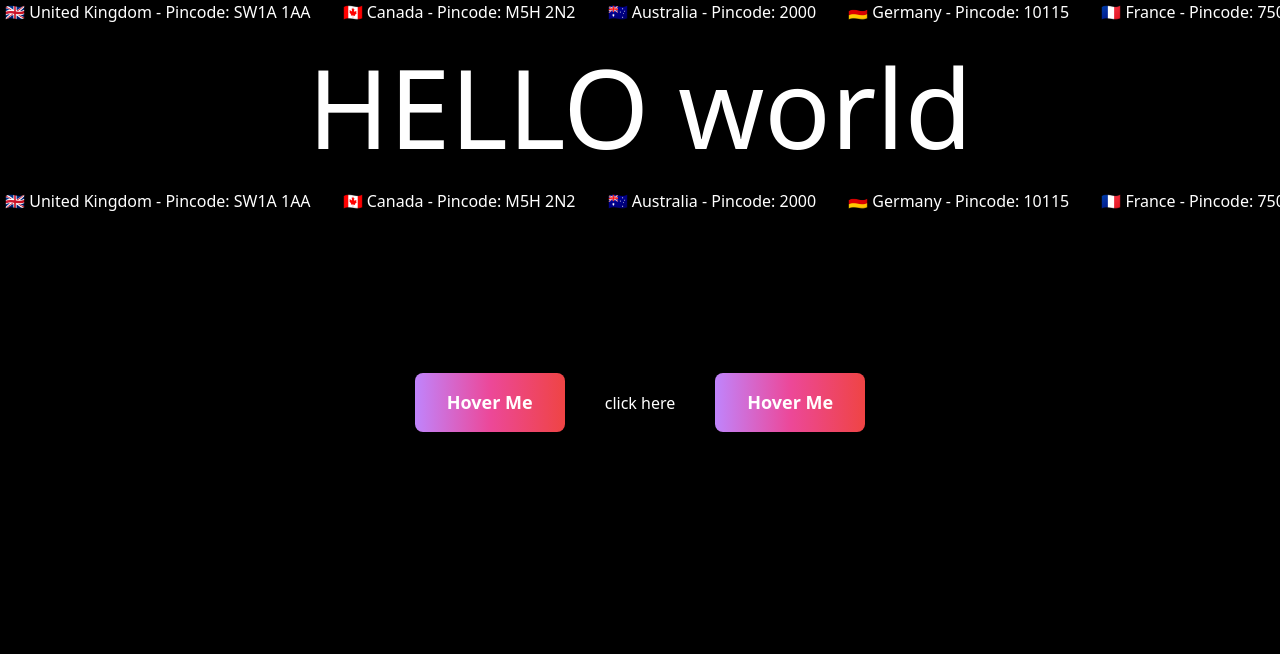
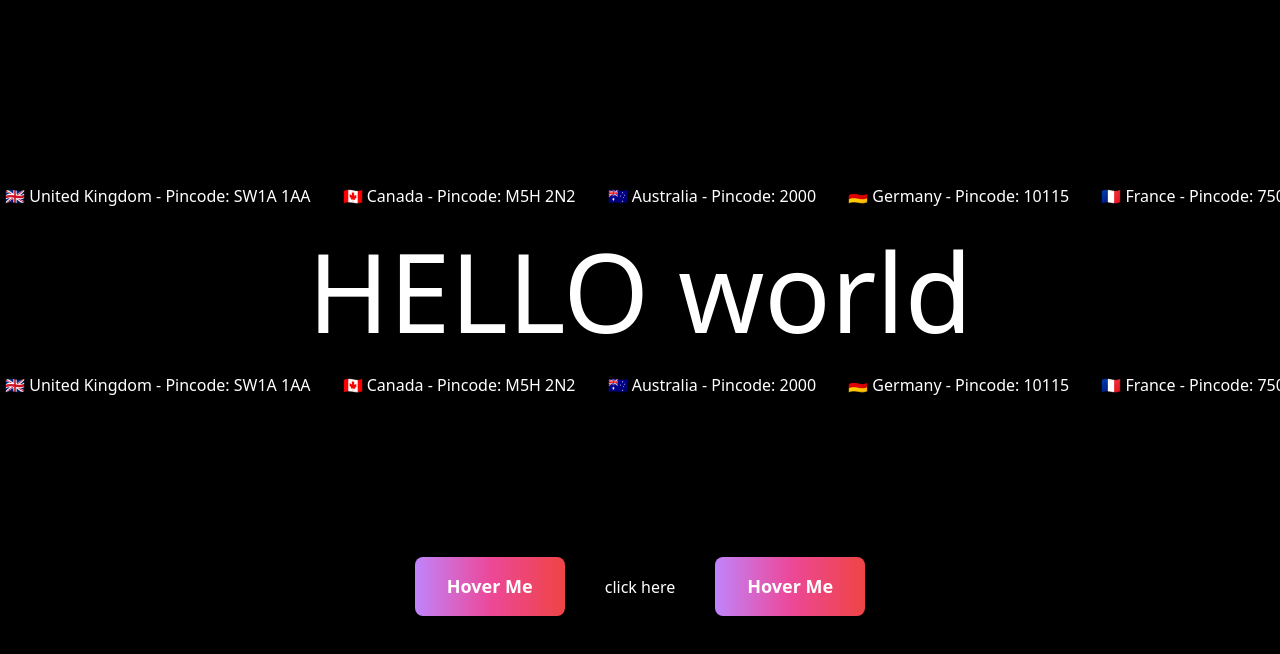
Before and after one commit to teja-able/git-demo-test, a SvelteKit app: page / in a window 1280 px wide. Shown: the top 654 px of the page. Built offline with nearby package versions, Linux system fonts and the light colour scheme.

Commit message:
fixed heights

```diff
--- a/src/routes/+page.svelte
+++ b/src/routes/+page.svelte
@@ -3,7 +3,7 @@
 	import GradientButton from '../lib/components/GradientButton.svelte';
 </script>
 
-<main class="main bg-black text-white h-screen">
+<main class="flex flex-col justify-center main bg-black text-white h-screen">
 	<CountriesData />
 	<h1 class="text-[110px] text-center">HELLO world</h1>
 	<CountriesData />
```
